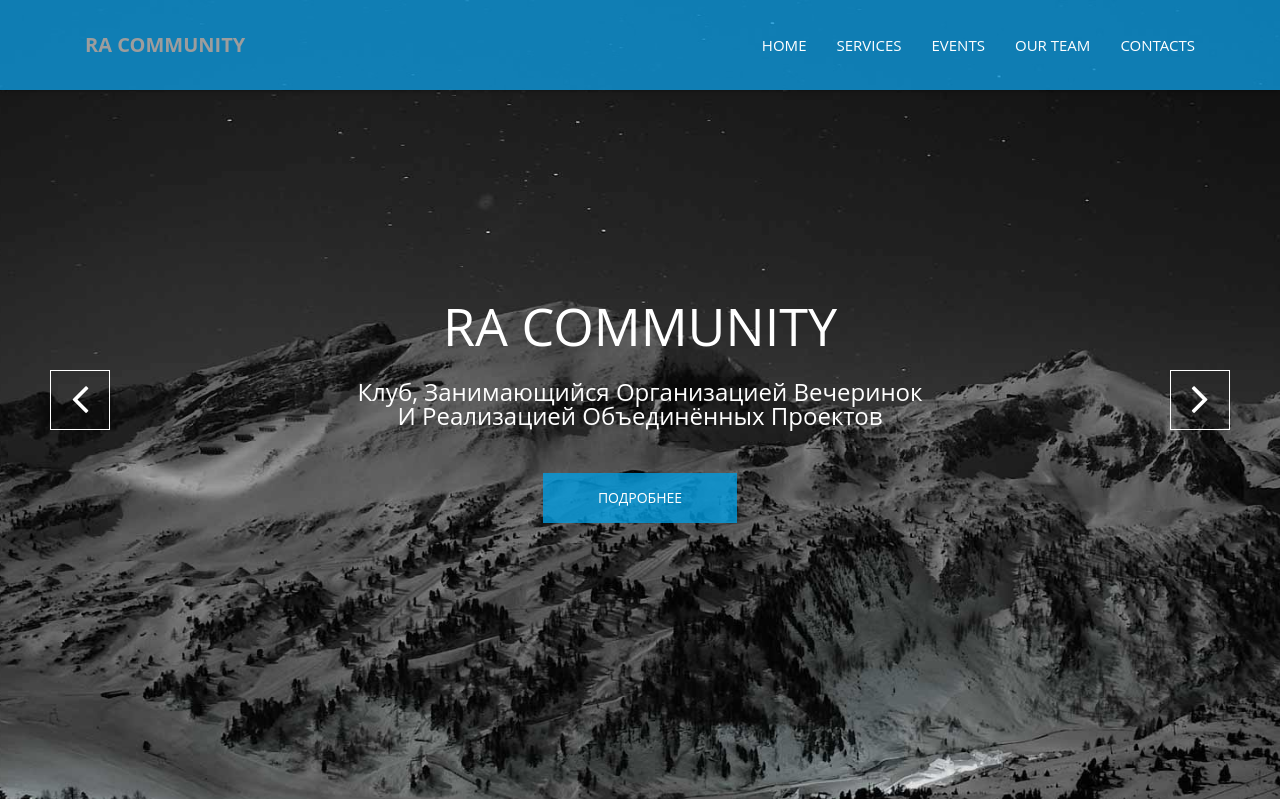
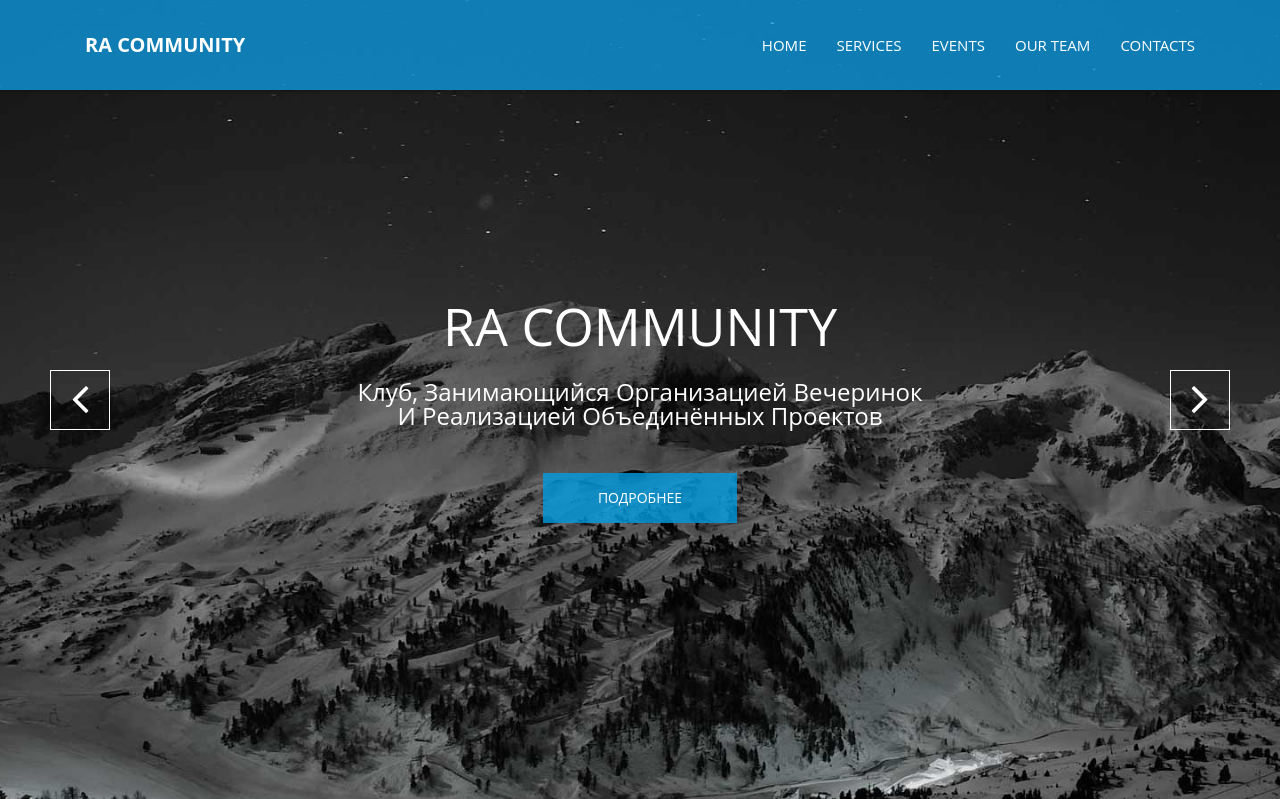
Before and after one commit to oxyfly/oxyfly.github.io, a PHP site: page / in a window 1280 px wide. Shown: the top 799 px of the page. Run offline with PHP 8.4, Linux system fonts and the light colour scheme.

Commit message:
color changes

```diff
--- a/css/main.css
+++ b/css/main.css
@@ -35,6 +35,7 @@ iframe {
 }
 
 a {
+    color: #fff;
     -webkit-transition: all 0.3s ease-out 0s;
     -moz-transition: all 0.3s ease-out 0s;
     -ms-transition: all 0.3s ease-out 0s;
--- a/js/main.js
+++ b/js/main.js
@@ -102,11 +102,12 @@ $(document).ready(function () {
   });
 
   $(window).scroll(function () {
-    if ($(window).scrollTop() > 400) {
+    if ($(window).scrollTop() > 100) {
       $(".navbar-brand a").css("color", "#fff");
       $("#navigation").removeClass("animated-header");
     } else {
-      $(".navbar-brand a").css("color", "inherit");
+      // $(".navbar-brand a").css("color", "inherit");
+      $(".navbar-brand a").css("color", "#fff");
       $("#navigation").addClass("animated-header");
     }
   });
```
